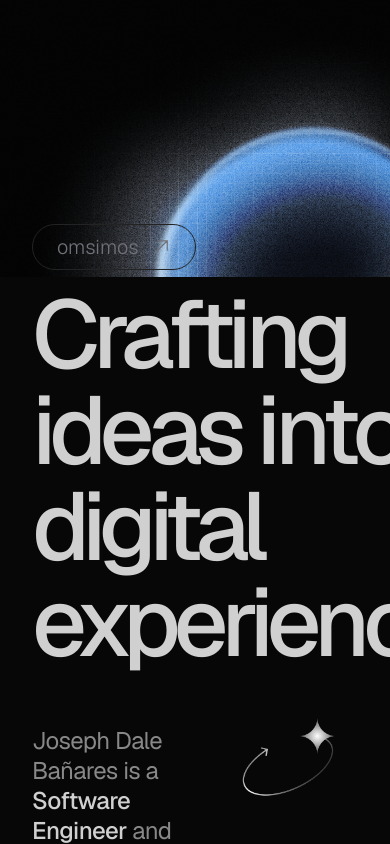
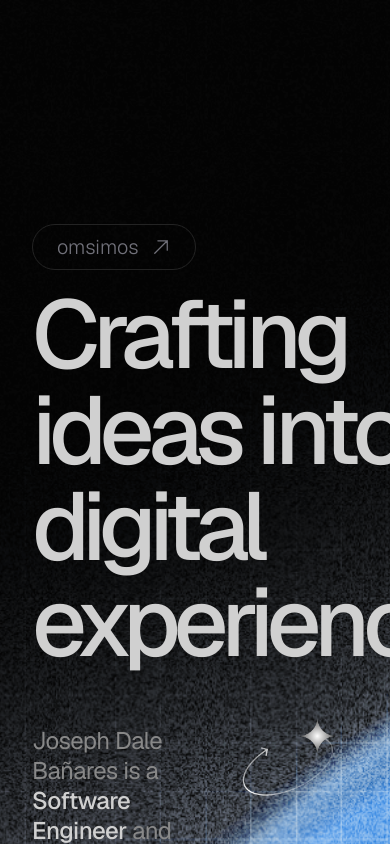
Before and after one commit to hyamero/portfolio, a Next.js app: page / in a window 390 px wide. Shown: the top 844 px of the page. Built offline with nearby package versions, Linux system fonts and the light colour scheme.

Commit message:
chore: fix hero image responsiveness

```diff
--- a/src/app/page.tsx
+++ b/src/app/page.tsx
@@ -7,8 +7,9 @@ import { Icons } from "@/components/icons";
 export default function Home() {
   return (
     <main className="min-h-screen">
-      <div className="container flex pt-56">
-        <div className="absolute left-0 top-0 z-[-1] w-screen">
+      <section className="relative">
+        <div className="container flex pb-10 pt-56">
+          <div className="absolute left-0 top-0 z-[-1] h-full w-screen">
             <Image
               src={mainBg}
               alt="Main Background"
@@ -62,6 +63,7 @@ export default function Home() {
             </div>
           </div>
         </div>
+      </section>
     </main>
   );
 }
```
Lines whose indentation alone changed are shown as unchanged.
